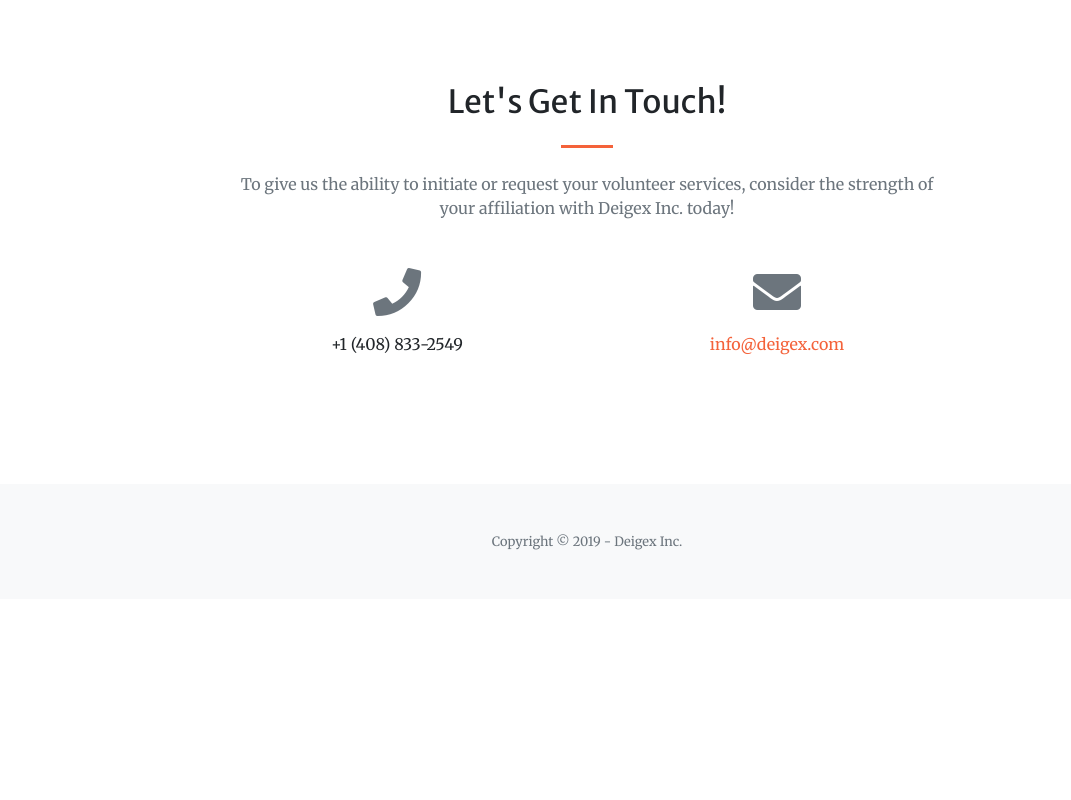
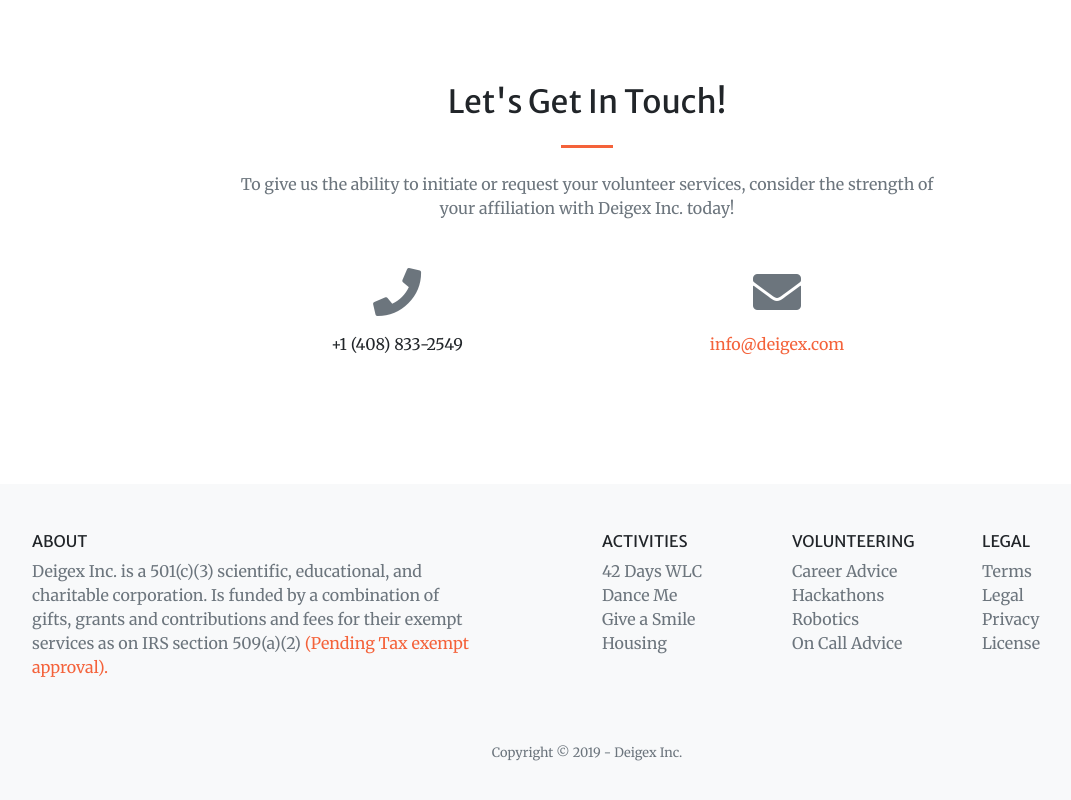
Before and after one commit to ericpalma/deigex.com, a website with bundled scripts: page index.html in a window 1280 px wide. Shown: the part 3083-3883 px from the top of the page, without its empty margins (53-1124 px from the left). Before the commit the page ends 3682 px from the top, so only its background shows below. Built offline with nearby package versions, Linux system fonts and the light colour scheme.

Commit message:
Update index.html

```diff
--- a/index.html
+++ b/index.html
@@ -259,9 +259,54 @@
   <!-- Footer -->
   <footer class="bg-light py-5">
     <div class="container">
+
+      <div class="row">
+        <div class="col-md-5 mb-5">
+          <ul class="list-unstyled list-spaced">
+            <li class="mb-2"><h6 class="text-uppercase">About</h6></li>
+            <li class="text-muted">
+              Deigex Inc. is a 501(c)(3) scientific, educational, and charitable corporation. Is funded by a combination of gifts, grants and contributions and fees for their exempt services as on IRS section 509(a)(2) <a href="mailto: info@deigex.com">(Pending Tax exempt approval).</a>
+            </li>
+          </ul>
+        </div>
+        <div class="col-md-2 offset-md-1 mb-5">
+          <ul class="list-unstyled list-spaced">
+            <li class="mb-2"><h6 class="text-uppercase">Activities</h6></li>
+            <li class="text-muted">42 Days WLC</li>
+            <li class="text-muted">Dance Me</li>
+            <li class="text-muted">Give a Smile</li>
+            <li class="text-muted">Housing</li>
+          </ul>
+        </div>
+        <div class="col-md-2 mb-5">
+          <ul class="list-unstyled list-spaced">
+            <li class="mb-2"><h6 class="text-uppercase">Volunteering</h6></li>
+            <li class="text-muted">Career Advice</li>
+            <li class="text-muted">Hackathons</li>
+            <li class="text-muted">Robotics</li>
+            <li class="text-muted">On Call Advice</li>
+          </ul>
+        </div>
+        <div class="col-md-2 mb-5">
+          <ul class="list-unstyled list-spaced">
+            <li class="mb-2"><h6 class="text-uppercase">Legal</h6></li>
+            <li class="text-muted">Terms</li>
+            <li class="text-muted">Legal</li>
+            <li class="text-muted">Privacy</li>
+            <li class="text-muted">License</li>
+          </ul>
+        </div>
+      </div>
       <div class="small text-center text-muted">Copyright &copy; 2019 - Deigex Inc.</div>
     </div>
   </footer>
+
+  <div class="block block-inverse app-footer">
+    <div class="container">
+
+     </div>
+   </div>
+
 
   <!-- Bootstrap core JavaScript -->
   <script src="vendor/jquery/jquery.min.js"></script>
```
